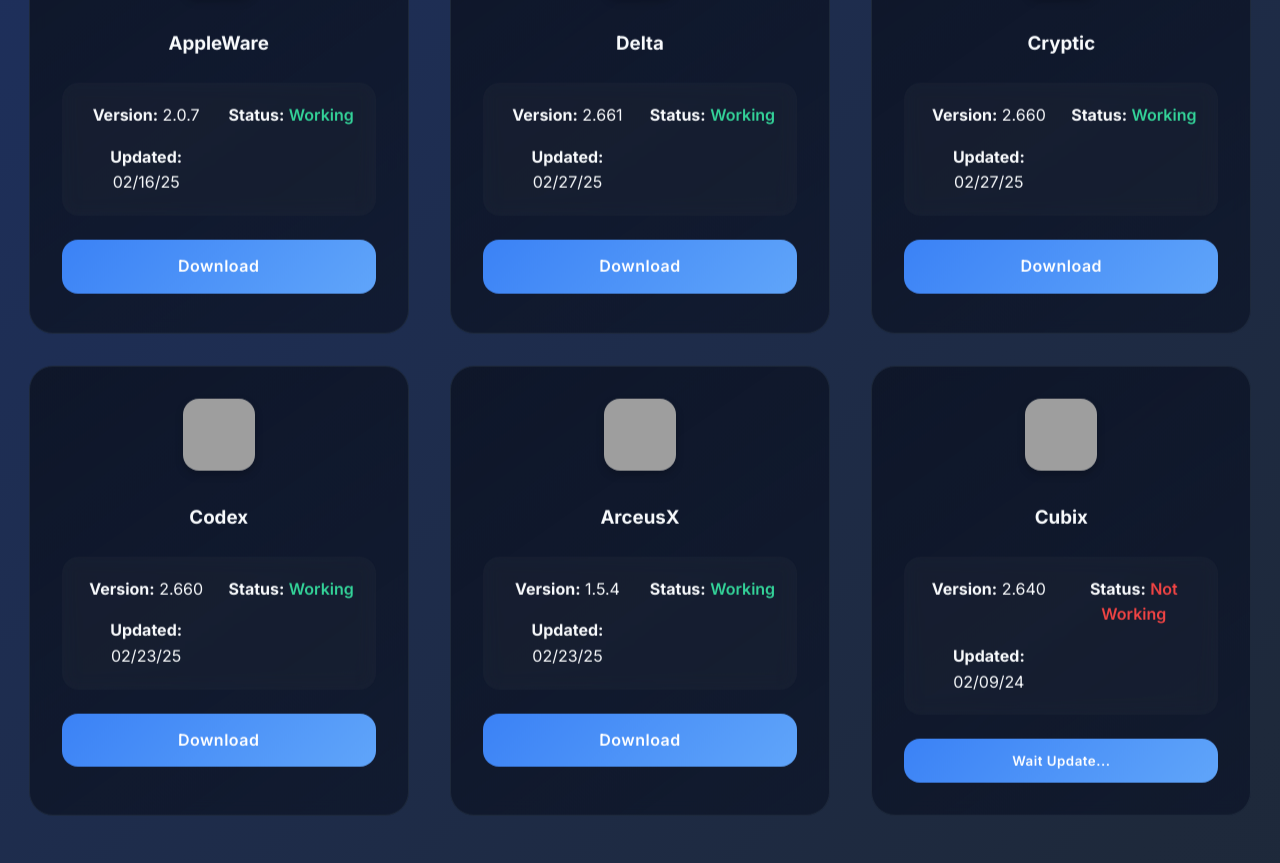
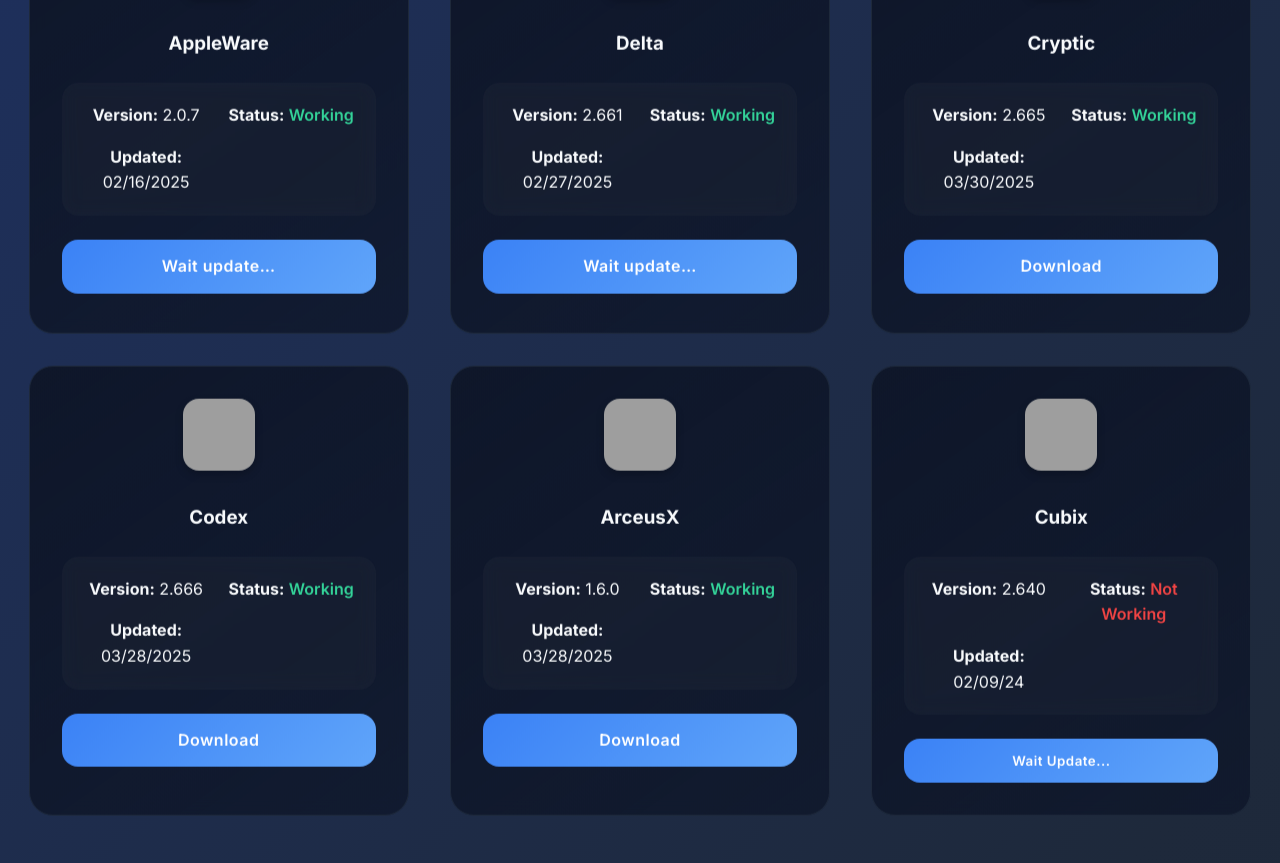
Before and after one commit to Ultra-Lord-Hub/Roblox-executor-list, a plain HTML site: page index.html in a window 1280 px wide. Shown: the part 2797-3660 px from the top of the page. Drawn offline with Linux system fonts and the light colour scheme; grey boxes are pictures that could not be loaded.

Commit message:
Update index.html

```diff
--- a/index.html
+++ b/index.html
@@ -395,11 +395,11 @@
                     <img src="https://lion-executor.netlify.app/cry.webp" alt="Cryptic">
                     <h3>Cryptic</h3>
                     <div class="info-grid">
-                        <div><strong>Version:</strong> 2.661</div>
+                        <div><strong>Version:</strong> 2.665</div>
                         <div><strong>Status:</strong> <span class="working">Working</span></div>
-                        <div><strong>Updated:</strong> 02/27/25</div>
+                        <div><strong>Updated:</strong> 03/25/2025</div>
                     </div>
-                    <a href="https://github.com/Zune-dev/Executor/releases/download/Cryptic/Cryptic-Official.apk" class="btn btn-primary">Download</a>
+                    <a href="https://crypticexecutor.com/ce.apk" class="btn btn-primary">Download</a>
                 </div>
                 <div class="executor" data-name="Trigon">
                     <img src="https://lion-executor.netlify.app/tri.png" alt="Trigon">
@@ -407,7 +407,7 @@
                     <div class="info-grid">
                         <div><strong>Version:</strong> 2.659</div>
                         <div><strong>Status:</strong> <span class="not-working">Not Working</span></div>
-                        <div><strong>Updated:</strong> 14/02/25</div>
+                        <div><strong>Updated:</strong> 14/02/2025</div>
                     </div>
                     <a href="" class="btn btn-primary">Download</a>
                 </div>
@@ -417,7 +417,7 @@
                     <div class="info-grid">
                         <div><strong>Version:</strong> 2.661</div>
                         <div><strong>Status:</strong> <span class="working">Working</span></div>
-                        <div><strong>Updated:</strong> 02/25/25</div>
+                        <div><strong>Updated:</strong> 02/25/2025</div>
                     </div>
                     <a href="https://github.com/Zune-dev/Executor/releases/download/Cubix/Cubix-Android.apk" class="btn btn-primary">Download</a>
                 </div>
@@ -433,9 +433,9 @@
                     <div class="info-grid">
                         <div><strong>Version:</strong> 2.0.7</div>
                         <div><strong>Status:</strong> <span class="working">Working</span></div>
-                        <div><strong>Updated:</strong> 02/16/25</div>
+                        <div><strong>Updated:</strong> 02/16/2025</div>
                     </div>
-                    <a href="https://github.com/memecat9265629/Executor-ROBLOX-FULL/releases/download/RobloxScriptsExecutor/AppleWare-2.0.7.ipa" class="btn btn-primary">Download</a>
+                    <a href="" class="btn btn-primary">Wait update…</a>
                 </div>
                 <div class="executor" data-name="Delta">
                     <img src="https://lion-executor.netlify.app/deltax.png" alt="Delta">
@@ -443,17 +443,17 @@
                     <div class="info-grid">
                         <div><strong>Version:</strong> 2.661</div>
                         <div><strong>Status:</strong> <span class="working">Working</span></div>
-                        <div><strong>Updated:</strong> 02/27/25</div>
+                        <div><strong>Updated:</strong> 02/27/2025</div>
                     </div>
-                    <a href="https://deltaexploits.gg/ios_dl" class="btn btn-primary">Download</a>
+                    <a href="https://deltaexploits.gg/ios_dl" class="btn btn-primary">Wait update…</a>
                 </div>
                 <div class="executor" data-name="Cryptic">
                     <img src="https://lion-executor.netlify.app/cry.webp" alt="Cryptic">
                     <h3>Cryptic</h3>
                     <div class="info-grid">
-                        <div><strong>Version:</strong> 2.660</div>
+                        <div><strong>Version:</strong> 2.665</div>
                         <div><strong>Status:</strong> <span class="working">Working</span></div>
-                        <div><strong>Updated:</strong> 02/27/25</div>
+                        <div><strong>Updated:</strong> 03/30/2025</div>
                     </div>
                     <a href="https://crypticexecutor.com/ce.ipa" class="btn btn-primary">Download</a>
                 </div>
@@ -461,19 +461,19 @@
                     <img src="https://lion-executor.netlify.app/codex.png" alt="Codex">
                     <h3>Codex</h3>
                     <div class="info-grid">
-                        <div><strong>Version:</strong> 2.660</div>
+                        <div><strong>Version:</strong> 2.666</div>
                         <div><strong>Status:</strong> <span class="working">Working</span></div>
-                        <div><strong>Updated:</strong> 02/23/25</div>
+                        <div><strong>Updated:</strong> 03/28/2025</div>
                     </div>
-                    <a href="https://www.mediafire.com/file/6go4hn50gg7h1yl/Codex_2.660.649.ipa/file" class="btn btn-primary">Download</a>
+                    <a href="https://www.mediafire.com/file/4prt8yprc9h4yhe/Codex_2.666.608.ipa/file?dkey=4prt8yprc9h4yhe" class="btn btn-primary">Download</a>
                 </div>
                 <div class="executor" data-name="ArceusX">
                     <img src="https://lion-executor.netlify.app/arcx.png" alt="ArceusX">
                     <h3>ArceusX</h3>
                     <div class="info-grid">
-                        <div><strong>Version:</strong> 1.5.4</div>
+                        <div><strong>Version:</strong> 1.6.0</div>
                         <div><strong>Status:</strong> <span class="working">Working</span></div>
-                        <div><strong>Updated:</strong> 02/23/25</div>
+                        <div><strong>Updated:</strong> 03/28/2025</div>
                     </div>
                     <a href="https://ios.spdmteam.com/" class="btn btn-primary">Download</a>
                 </div>
```
